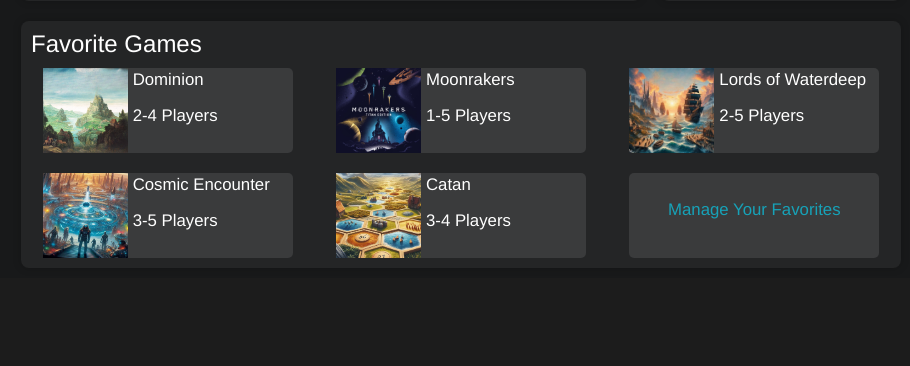
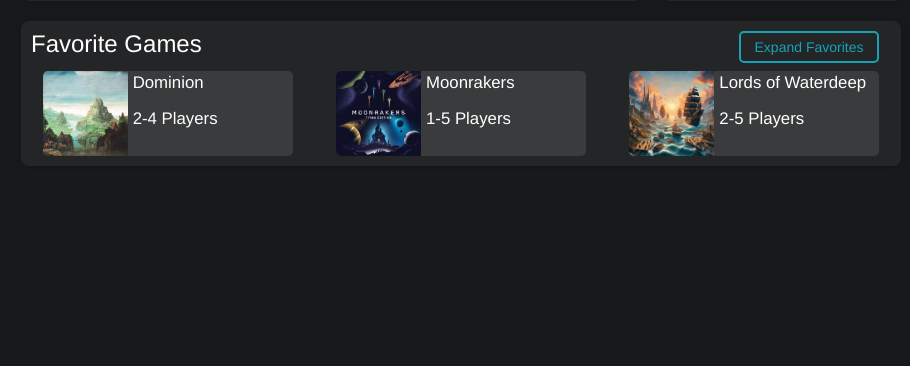
Before and after one commit to jtstrunk/ValhallaTracker, a Flask app: page /profile?name=current in a window 1280 px wide. Shown: the part 663-1029 px from the top of the page, without its empty margins (179-1089 px from the left). Before the commit the page ends 921 px from the top, so only its background shows below. Run offline with Flask 3, Linux system fonts and the light colour scheme; a user stored in the database is signed in; some libraries are stand-ins or nearby versions.

Commit message:
Updating IU for profile

```diff
--- a/static/css/profile.css
+++ b/static/css/profile.css
@@ -136,8 +136,6 @@ h3 {
     border-radius: 5px;
     width: 220px;
     margin-bottom: 15px;
-    position: absolute;
-    bottom: 0;
 }
 
 /* Stats Section */
@@ -198,6 +196,8 @@ h3 {
 .miniCard img {
     width: 85px;
     height: 85px;
+    border-top-left-radius: 5px;
+    border-bottom-left-radius: 5px;
 }
 
 .miniCard p, span{
@@ -219,3 +219,16 @@ h3 {
     margin: none;
     color: #17a2b8
 }
+
+#favorites .btn-outline {
+    color: #17a2b8 !important;
+    background: transparent;
+    border: 2px solid #17a2b8;
+    outline: none;
+    padding: 4px 7px;
+    margin-top: 0px;
+    border-radius: 5px;
+    width: 140px;
+    margin-bottom: 8px;
+    margin-right: 12px;
+}
--- a/templates/addGame.html
+++ b/templates/addGame.html
@@ -41,7 +41,7 @@
 
         <div class="card" onclick="createPopup('Moonrakers', 5)">
             <div class="img">
-                <img src="/static/images/addgame/moonrakers.jpg">
+                <img src="/static/images/addgame/moonrakers.png">
             </div>
             <div class="text">
                 <p style="font-size: 24px;">Moonrakers</p>
--- a/templates/home.html
+++ b/templates/home.html
@@ -40,7 +40,7 @@
                             <p class="gameTitle">Moonrakers</p>
                             <button style="width: 152px; outline: none;" class="btn btn-outline">Quick Add</button>
                         </div>
-                        <img src="/static/images/addgame/moonrakers.jpg">
+                        <img src="/static/images/addgame/moonrakers.png">
                     </div>
                     <div class="quickgame">
                         <div>
--- a/templates/profile.html
+++ b/templates/profile.html
@@ -47,7 +47,7 @@
                                 </div>
                                 {% endfor %}
                             </div>
-                            <button class="btn-outline">Manage Friends</button>
+                            <button class="btn-outline" style="position: absolute; bottom: 0;">Manage Friends</button>
                         </div>
                         <div>
                             <h3>Stats</h3>
@@ -68,10 +68,18 @@
                             </div>
                         </div>
                     </div>
-                    <div class="section" id="favorites" style="width: 880px;">
-                        <h3>Favorite Games</h3>
+                    <div class="section" id="favorites" style="width: 880px; margin-bottom: 200px;">
+                        <div style="display: flex; flex-direction: row; justify-content: space-between;">
+                            <h3>Favorite Games</h3>
+                            <div style="display: flex; flex-direction: row;">
+                                <button id="expandFavorites" class="btn-outline">Expand Favorites</button>
+                            </div>
+                        </div>
+
+
                         <div id="favoriteGames">
-                            {% for game in favoriteGames[:5] %}
+                            <!-- three games shown but tab for expanded view that shows all 5 and how many played -->
+                            {% for game in favoriteGames[:3] %}
                             <div class="miniCard">
                                 <div>
                                     <img src="{{ url_for('static', filename='images/addgame/' + game[0].replace(' ', '') + '.png') }}">
@@ -82,7 +90,7 @@
                                 </div>
                             </div>
                             {% endfor %}
-                            {% if currUser.username == profileName or profileName == 'current' %}
+                            <!-- {% if currUser.username == profileName or profileName == 'current' %}
                                 <div id="addFavorite" class="miniCard" style="cursor: pointer;">
                                     <p>Manage Your Favorites</p>
                                 </div>
@@ -92,10 +100,9 @@
                             {% endif %}
                             <div id="noFavorite" class="miniCard Hide">
                                 <span style="margin-bottom: 6px;">Looks like {{ user.fullname }}</span>
-                                <!-- <p>Does not have any favorite games</p> -->
                                 <p style="margin-bottom: 6px;">has no favorite</p>
                                 <p style="margin-top: 0px;">games listed</p>
-                            </div>
+                            </div> -->
 
                         </div>
                     </div>
@@ -131,7 +138,7 @@
             console.log('{{ currUser.username }}')
             console.log('{{ profileName }}')
 
-            let adding = document.querySelector("#addFavorite");
+            let adding = document.querySelector("#expandFavorites");
             adding.addEventListener('click', () => {
                 console.log("clicked")
                 let popup = document.getElementById("myPopup");
```
